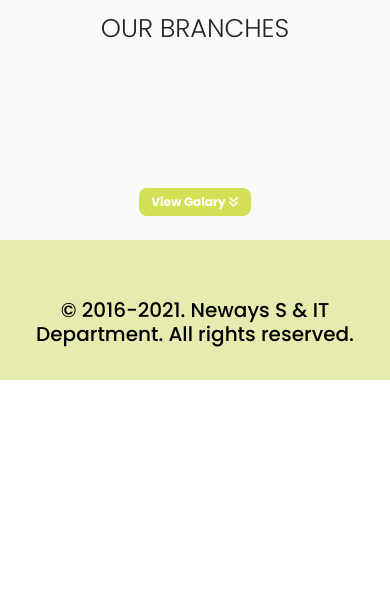
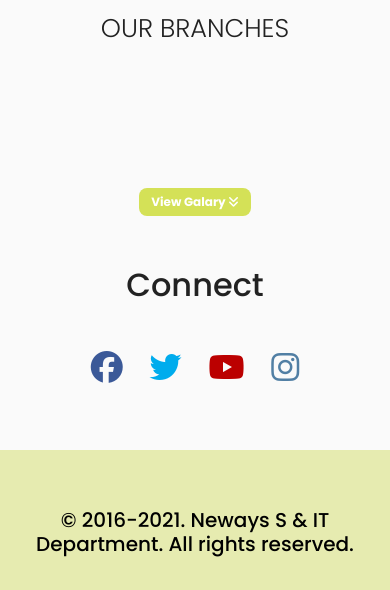
Before and after one commit to akil-b15/superhome, a PHP site: page / in a window 390 px wide. Shown: the part 4630-5220 px from the top of the page. Before the commit the page ends 5010 px from the top, so only its background shows below. Run offline with PHP 8.4, Linux system fonts and the light colour scheme; data that the repository does not hold is empty; some libraries are stand-ins or nearby versions.

Commit message:
mobile device connect part

```diff
--- a/index.php
+++ b/index.php
@@ -847,6 +847,22 @@ while($package_inf = mysqli_fetch_array($packages_info)){
 </div>
 <!-- end hidden gallary -->
 
+<!--- Connect for mobile-->
+<div class="container hides" id="connect">
+	<div class="row text-center padding">
+		<div class="col-12 fade-in">
+			<h2>Connect</h2>
+		</div>
+		<div class="col-12 social padding fade-in">
+			<a href="https://www.facebook.com/superhomebd/" target="_blank"><i class="fab fa-facebook"></i></a>
+			<a href="https://twitter.com/superhomebd" target="_blank"><i class="fab fa-twitter"></i></a>
+			<a href="https://www.youtube.com/channel/UCjWLCmbZ8_Pv4siYr4doN0A" target="_blank"><i class="fab fa-youtube"></i></a>
+			<a href="https://www.instagram.com/superhomebd/" target="_blank"><i class="fab fa-instagram"></i></a>
+		</div>
+	</div>
+</div>
+<!--- end Connect for mobile-->
+
 <!--- Footer -->
 <footer id="about">
     <div class="container padding">
```
